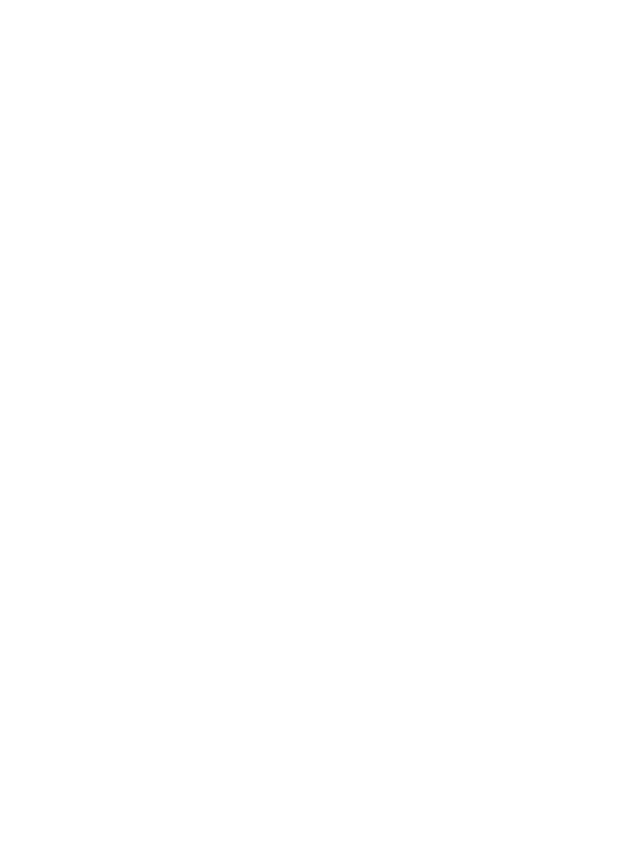
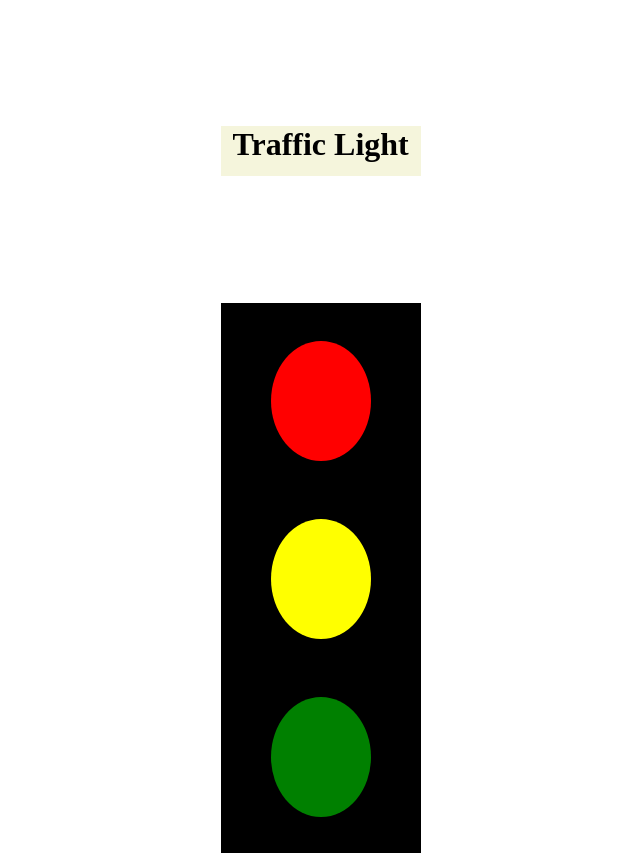
Before and after one commit to keshav831/portfolio, a plain HTML site: page home.html in a window 1280 px wide. Shown: the whole page, without its empty margins (293-933 px from the left). Before the commit the page ends 800 px from the top, so only its background shows below. Drawn offline with Linux system fonts and the light colour scheme.

Commit message:
traffic signal added

```diff
--- a/home.html
+++ b/home.html
@@ -8,14 +8,18 @@
 
 </head>
 <body>
+    <div id="heading"><h1>Traffic Light</h1></div>
 
     <div id="maindiv">
+        <br>
         <div id="div1">
 
         </div>
+        <br>
         <div id="div2">
 
         </div>
+        <br>
         <div id="div3">
 
         </div>
--- a/style.css
+++ b/style.css
@@ -2,6 +2,51 @@
     background-color: red;
 }
 
+#heading{
+    background-color: beige;
+    height: 50px;
+    width: 200px;
+    margin-left: 40%;
+    margin-top: 10%;
+    text-align: center;
+}
+
 #maindiv{
     background-color: black;
+    height: 550px;
+    width: 200px;
+    margin-left: 40%;
+    margin-top: 10%;
 }
+
+#div1{
+    background-color: red;
+    height: 100px;
+    width: 100px;
+    margin-left: 50px;
+    margin-bottom: 20px;
+    margin-top: 10%;
+    padding-top: 10%;
+    border-radius: 50%;
+}
+#div2{
+    background-color: yellow;
+    height: 100px;
+    width: 100px;
+    margin-left: 50px;
+    margin-bottom: 20px;
+    margin-top: 10%;
+    padding-top: 10%;
+    border-radius: 50%;
+}
+
+#div3{
+    background-color: green;
+    height: 100px;
+    width: 100px;
+    margin-left: 50px;
+    margin-bottom: 20px;
+    margin-top: 10%;
+    padding-top: 10%;
+    border-radius: 50%;
+}
```
